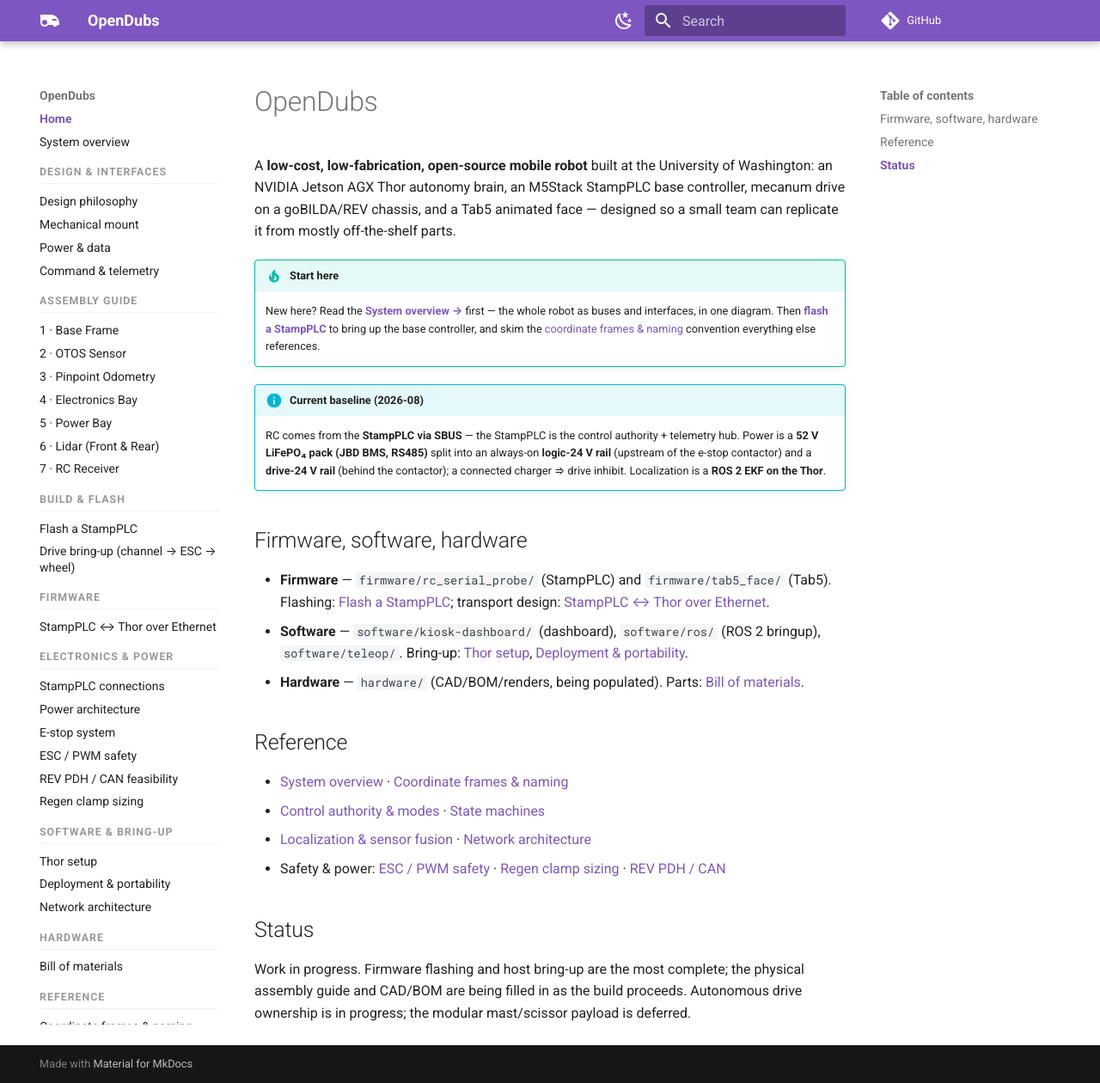
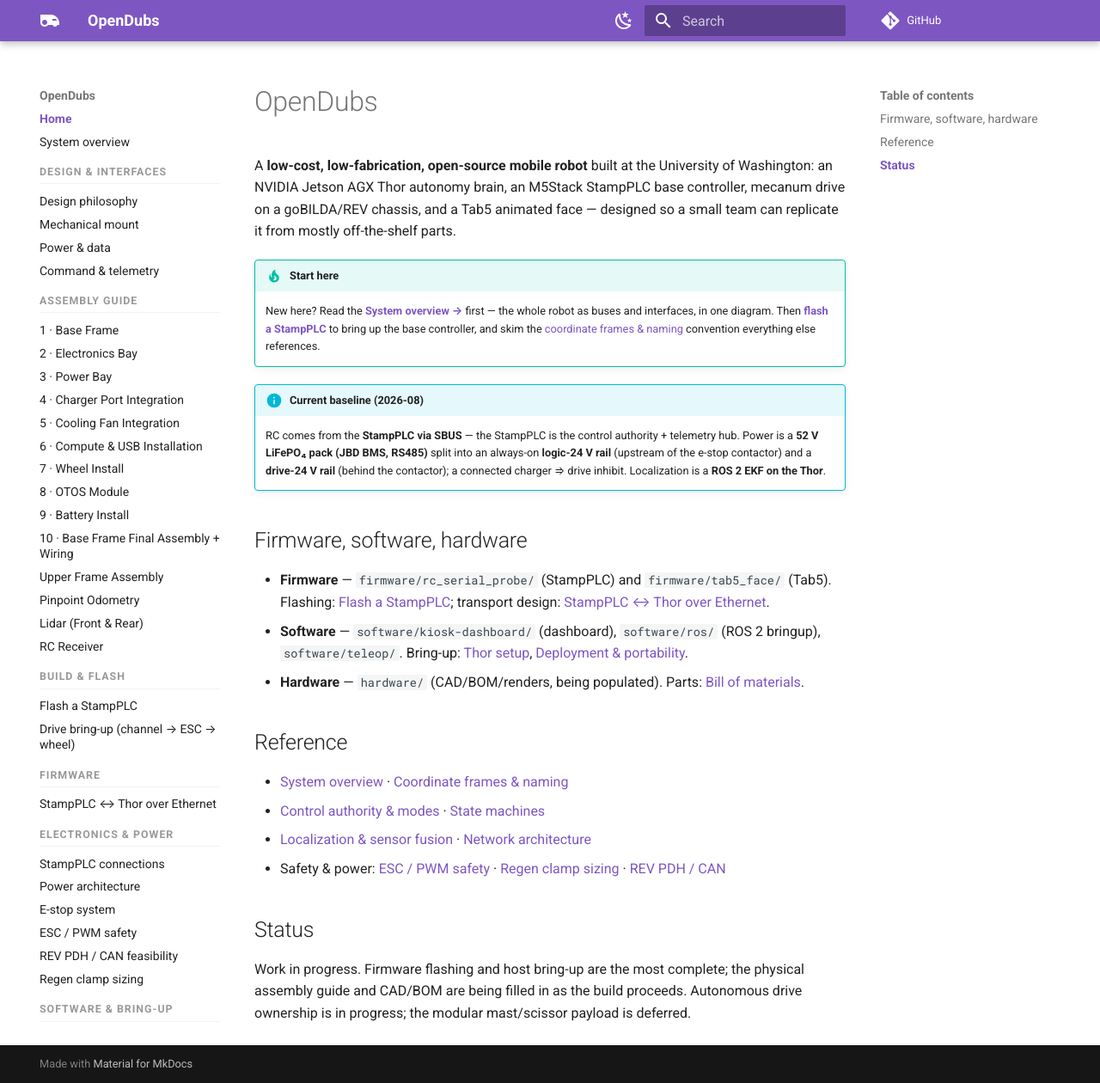
Before and after one commit to UW-Allen-School-Robotics/opendubs, an MkDocs documentation site: the page built from docs/index.md, in a window 1280 px wide and 1260 px high. Shown: the whole window at 86% size. Built offline with MkDocs 1.6.1 and Material for MkDocs 9.7.7, drawn with Linux system fonts in a browser that asks for light colours; comment, search, counter and statistics services are not loaded.

Commit message:
docs: reorder the assembly guide into the lower-frame (1-10) sequence
New lower-frame order: 1 Base Frame, 2 Electronics Bay, 3 Power Bay, 4 Charger Port,
5 Cooling Fan, 6 Compute & USB, 7 Wheel Install, 8 OTOS Module, 9 Battery Install,
10 Base Frame Final Assembly + Wiring. Steps 1-10 build up the lower frame.

- Add stub pages for the six new steps (4,5,6,7,9,10) + an Upper Frame Assembly
  stub capturing the next phase (frame build, StampPLC, touchscreen, upper
  claddings, join upper<->lower, lower claddings + covers).
- Move OTOS to 8 (assembly any time, but install after the wheels are on / robot
  jacked up); move Electronics Bay 4->2, Power Bay 5->3.
- Pinpoint / Lidar / RC Receiver become later modules after the lower-frame group;
  Pinpoint noted as a toward-the-end install. Renumbered page titles + nav to match.

Co-Authored-By: Claude Opus 4.8 <noreply@anthropic.com>

```diff
--- a/mkdocs.yml
+++ b/mkdocs.yml
@@ -59,12 +59,19 @@ nav:
       - Command & telemetry: interfaces/command-telemetry.md
   - Assembly Guide:
       - 1 · Base Frame: build/base-frame.md
-      - 2 · OTOS Sensor: build/otos.md
-      - 3 · Pinpoint Odometry: build/pinpoint.md
-      - 4 · Electronics Bay: build/electronics-bay.md
-      - 5 · Power Bay: build/power-bay.md
-      - 6 · Lidar (Front & Rear): build/lidar.md
-      - 7 · RC Receiver: build/rc-receiver.md
+      - 2 · Electronics Bay: build/electronics-bay.md
+      - 3 · Power Bay: build/power-bay.md
+      - 4 · Charger Port Integration: build/charger-port.md
+      - 5 · Cooling Fan Integration: build/cooling-fan.md
+      - 6 · Compute & USB Installation: build/compute-usb.md
+      - 7 · Wheel Install: build/wheel-install.md
+      - 8 · OTOS Module: build/otos.md
+      - 9 · Battery Install: build/battery-install.md
+      - 10 · Base Frame Final Assembly + Wiring: build/base-frame-final.md
+      - Upper Frame Assembly: build/upper-frame.md
+      - Pinpoint Odometry: build/pinpoint.md
+      - Lidar (Front & Rear): build/lidar.md
+      - RC Receiver: build/rc-receiver.md
   - Build & Flash:
       - Flash a StampPLC: flashing-stamplc.md
       - Drive bring-up (channel → ESC → wheel): drive-bringup.md
```
Also changed, not shown: 12 other files.
